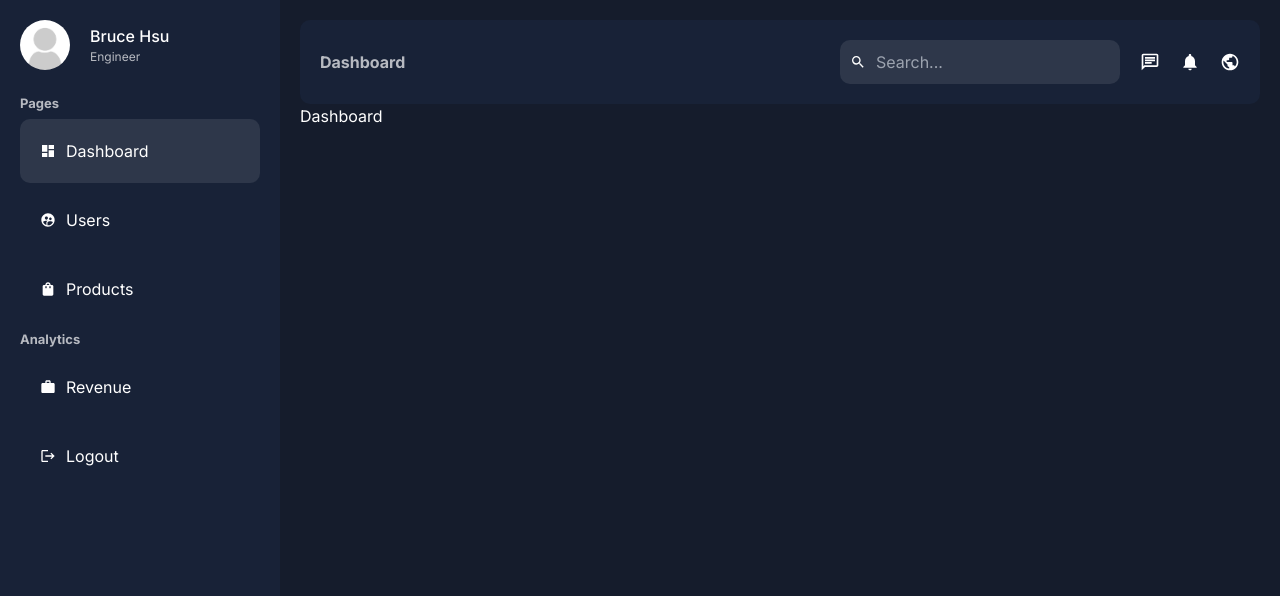
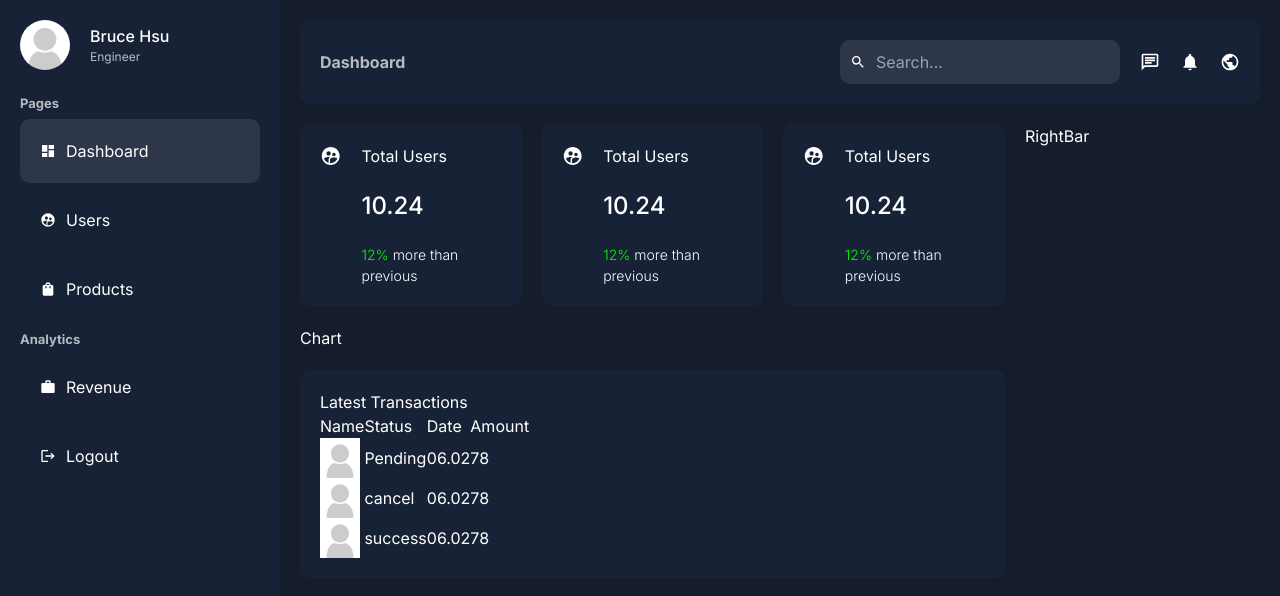
Before and after one commit to Bruce-CodeMan/next_dashboard, a Next.js app: page /dashboard in a window 1280 px wide. Shown: the top 596 px of the page. Built offline with nearby package versions, Linux system fonts and the light colour scheme.

Commit message:
finish the card component

```diff
--- a/src/app/dashboard/page.tsx
+++ b/src/app/dashboard/page.tsx
@@ -3,9 +3,31 @@
  * @Author: Bruce Hsu
  * @Description:
  */
+
+// Custom Imports - Style
+import styles from "@/layouts/dashboard/dashboard.module.css"
+// Custom Imports - Component
+import Card from "@/components/card/card"
+import RightBar from "@/components/rightbar/rightbar"
+import Chart from "@/components/chart/chart"
+import Transactions from "@/components/transactions/transactions"
+
 export default function DashboardPage() {
 
   return (
-		<div>Dashboard</div>
+		<div className={styles.wrapper}>
+			<div className={styles.main}>
+				<div className={styles.cards}>
+					<Card />
+					<Card />
+					<Card />
+				</div>
+				<Chart />
+				<Transactions />
+			</div>
+			<div className={styles.side}>
+				<RightBar />
+			</div>
+		</div>
 	)
 }
--- /dev/null
+++ b/src/components/card/card.module.css
@@ -0,0 +1,37 @@
+.container {
+	background-color: var(--bgSoft);
+	padding: 20px;
+	border-radius: 10px;
+	display: flex;
+	gap: 20px;
+	cursor: pointer;
+	width: 100%;
+}
+
+.container:hover {
+	background-color: #2e374a;
+}
+
+.texts {
+	display: flex;
+	flex-direction: column;
+	gap: 20px;
+}
+
+.number {
+	font-size: 24px;
+	font-weight: 500;
+}
+
+.detail {
+	font-weight: 300;
+	font-size: 14px;
+}
+
+.positive {
+	color: lime;
+}
+
+.negative {
+	color: red;
+}
--- /dev/null
+++ b/src/components/card/card.tsx
@@ -0,0 +1,24 @@
+/*
+ * @Date: 2024-01-11 16:20:39
+ * @Author: Bruce Hsu
+ * @Description:
+ */
+import { MdSupervisedUserCircle } from "react-icons/md"
+
+// Custom Imports - Style
+import styles from "./card.module.css"
+
+export default function Card() {
+	return (
+		<div className={styles.container}>
+			<MdSupervisedUserCircle size={24}/>
+			<div className={styles.texts}>
+				<span className={styles.title}>Total Users</span>
+				<span className={styles.number}>10.24</span>
+				<span className={styles.detail}>
+					<span className={styles.positive}>12%</span> more than previous
+				</span>
+			</div>
+		</div>
+	)
+}
--- /dev/null
+++ b/src/components/chart/chart.tsx
@@ -0,0 +1,10 @@
+/*
+ * @Date: 2024-01-11 16:20:45
+ * @Author: Bruce Hsu
+ * @Description:
+ */
+export default function Chart() {
+	return (
+		<div>Chart</div>
+	)
+}
--- /dev/null
+++ b/src/components/rightbar/rightbar.tsx
@@ -0,0 +1,10 @@
+/*
+ * @Date: 2024-01-11 16:22:54
+ * @Author: Bruce Hsu
+ * @Description:
+ */
+export default function RightBar() {
+	return (
+		<div>RightBar</div>
+	)
+}
--- /dev/null
+++ b/src/components/transactions/transactions.module.css
@@ -0,0 +1,5 @@
+.container {
+	background-color: var(--bgSoft);
+	padding: 20px;
+	border-radius: 10px;
+}
--- /dev/null
+++ b/src/components/transactions/transactions.tsx
@@ -0,0 +1,59 @@
+/*
+ * @Date: 2024-01-11 16:31:47
+ * @Author: Bruce Hsu
+ * @Description:
+ */
+import Image from "next/image"
+
+// Custom Imports - Style
+import styles from "./transactions.module.css"
+
+export default function Transactions() {
+	return (
+		<div className={styles.container}>
+			<h2 className={styles.title}>Latest Transactions</h2>
+			<table className={styles.table}>
+				<thead>
+					<tr>
+						<td>Name</td>
+						<td>Status</td>
+						<td>Date</td>
+						<td>Amount</td>
+					</tr>
+				</thead>
+				<tbody>
+					<tr>
+						<td>
+							<Image src="/noavatar.png" alt="" width={40} height={40} className={styles.userImage}/>
+						</td>
+						<td>
+							<span className={`${styles.status} ${styles.pending}`}>Pending</span>
+						</td>
+						<td>06.02</td>
+						<td>78</td>
+					</tr>
+					<tr>
+						<td>
+							<Image src="/noavatar.png" alt="" width={40} height={40} className={styles.userImage}/>
+						</td>
+						<td>
+							<span className={`${styles.status} ${styles.cancel}`}>cancel</span>
+						</td>
+						<td>06.02</td>
+						<td>78</td>
+					</tr>
+					<tr>
+						<td>
+							<Image src="/noavatar.png" alt="" width={40} height={40} className={styles.userImage}/>
+						</td>
+						<td>
+							<span className={`${styles.status} ${styles.success}`}>success</span>
+						</td>
+						<td>06.02</td>
+						<td>78</td>
+					</tr>
+				</tbody>
+			</table>
+		</div>
+	)
+}
--- a/src/layouts/dashboard/dashboard.module.css
+++ b/src/layouts/dashboard/dashboard.module.css
@@ -14,3 +14,26 @@
 	flex: 4;
 	padding: 20px;
 }
+
+.wrapper {
+	display: flex;
+	gap: 20px;
+	margin-top: 20px;
+}
+
+.main{
+	flex: 3;
+	display: flex;
+	flex-direction: column;
+	gap: 20px;
+}
+
+.cards{
+	display: flex;
+	gap: 20px;
+	justify-content: space-between;
+}
+
+.side{
+	flex: 1;
+}
```
Also changed, not shown: src/components/chart/chart.module.css (added).
